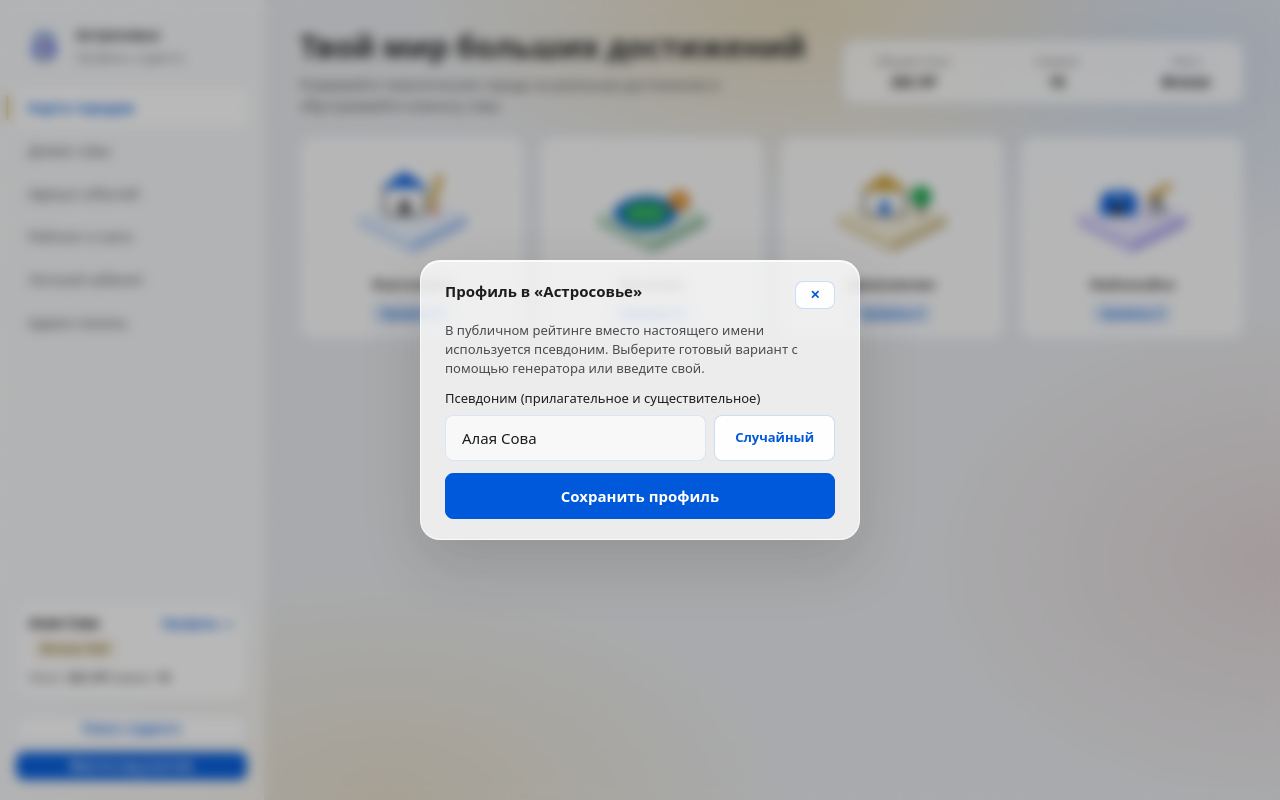
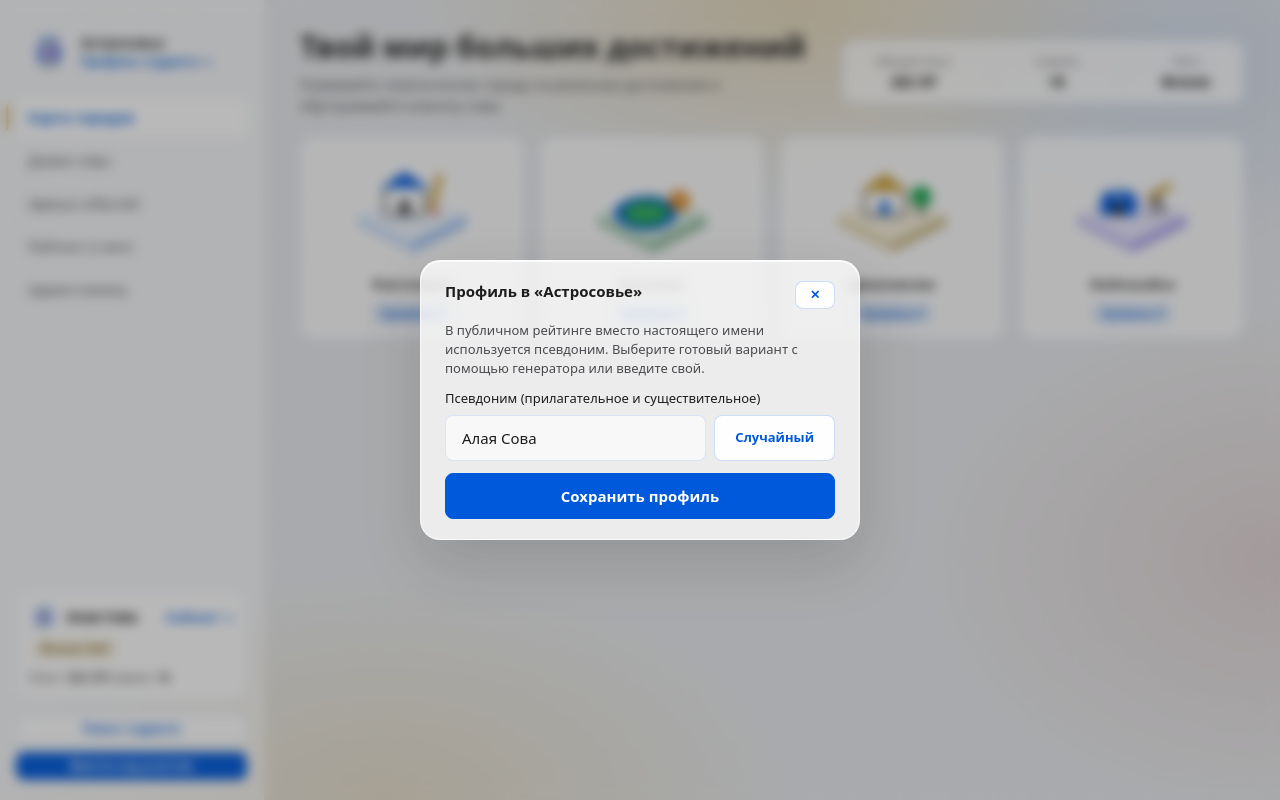
Before and after one commit to segn1s/command1, a website with bundled scripts: page public/index.html in a window 1280 px wide. Built offline with nearby package versions, Linux system fonts and the light colour scheme.

Commit message:
Open profile cabinet from owl avatar and remove duplicate sidebar nav item

```diff
--- a/public/css/styles.css
+++ b/public/css/styles.css
@@ -271,8 +271,9 @@ h3 {
 }
 
 .avatar-btn {
-  width: 36px;
-  height: 36px;
+  width: 38px;
+  height: 38px;
+  padding: 3px;
   border-radius: 50%;
   border: 1px solid rgb(var(--brand-rgb) / 0.25);
   background: var(--brand-50);
@@ -284,6 +285,19 @@ h3 {
   align-items: center;
   justify-content: center;
   flex-shrink: 0;
+  overflow: hidden;
+  transition: transform 0.15s ease, border-color 0.15s ease;
+}
+
+.avatar-btn:hover {
+  border-color: var(--brand);
+  transform: translateY(-1px);
+}
+
+.avatar-owl-img {
+  width: 100%;
+  height: 100%;
+  object-fit: contain;
 }
 
 .avatar-btn:focus-visible,
@@ -1885,7 +1899,27 @@ select:focus-visible {
     display: flex;
     align-items: center;
     gap: 10px;
-    padding: 4px 6px;
+    width: 100%;
+    padding: 8px 10px;
+    border-radius: var(--radius-control);
+    border: 1px solid transparent;
+    background: transparent;
+    text-align: left;
+    cursor: pointer;
+    transition: background 0.15s ease, border-color 0.15s ease;
+  }
+
+  .sidebar-brand:hover,
+  .sidebar-brand.is-active {
+    background: rgb(var(--white-rgb) / 0.85);
+    border-color: rgb(var(--brand-rgb) / 0.25);
+  }
+
+  .sidebar-brand-text {
+    display: flex;
+    flex-direction: column;
+    gap: 1px;
+    min-width: 0;
   }
 
   .sidebar-owl-img {
@@ -1897,7 +1931,8 @@ select:focus-visible {
 
   .sidebar-sub {
     font-size: 12px;
-    color: var(--text-muted);
+    font-weight: 600;
+    color: var(--brand);
   }
 
   .sidebar-nav {
@@ -1954,7 +1989,8 @@ select:focus-visible {
     transition: border-color 0.15s ease, background 0.15s ease;
   }
 
-  .sidebar-user-card:hover {
+  .sidebar-user-card:hover,
+  .sidebar-user-card.is-active {
     background: var(--white);
     border-color: var(--brand);
   }
@@ -1973,6 +2009,23 @@ select:focus-visible {
     justify-content: space-between;
     width: 100%;
     gap: 6px;
+  }
+
+  .sidebar-profile-identity {
+    display: flex;
+    align-items: center;
+    gap: 8px;
+    min-width: 0;
+  }
+
+  .sidebar-user-owl {
+    width: 30px;
+    height: 30px;
+    object-fit: contain;
+    flex-shrink: 0;
+    border-radius: 50%;
+    background: var(--brand-50);
+    padding: 2px;
   }
 
   .sidebar-profile-arrow {
--- a/public/index.html
+++ b/public/index.html
@@ -10,28 +10,30 @@
   <div class="desktop-backdrop">
     <!-- БОКОВАЯ ПАНЕЛЬ ДЛЯ ПК -->
     <aside class="desktop-sidebar" aria-label="Навигация для компьютера">
-      <div class="sidebar-brand">
-        <img id="sidebar-owl-img" src="/assets/owls/owl-welcome-cap.svg" class="sidebar-owl-img" alt="Астросовье" />
-        <div>
+      <button id="btn-sidebar-brand-profile" class="sidebar-brand" type="button" title="Открыть личный кабинет студента" aria-label="Открыть личный кабинет студента">
+        <img id="sidebar-owl-img" src="/assets/owls/owl-welcome-cap.svg" class="sidebar-owl-img" alt="Аватар совы" />
+        <div class="sidebar-brand-text">
           <div class="brand-name">Астросовье</div>
-          <span class="sidebar-sub">Профиль студента</span>
+          <span class="sidebar-sub">Профиль студента →</span>
         </div>
-      </div>
+      </button>
 
       <nav class="sidebar-nav">
         <button class="nav-link active" data-nav="home" type="button">Карта городов</button>
         <button class="nav-link" data-nav="owl" type="button">Домик совы</button>
         <button class="nav-link" data-nav="calendar" type="button">Афиша событий</button>
         <button class="nav-link" data-nav="rating" type="button">Рейтинг и лиги</button>
-        <button class="nav-link" data-nav="profile" type="button">Личный кабинет</button>
         <button id="btn-sidebar-admin" class="nav-link" type="button">Админ-панель</button>
       </nav>
 
       <button id="btn-sidebar-profile" class="card sidebar-user-card" type="button" title="Открыть личный кабинет">
         <div class="sidebar-user-top">
           <div class="sidebar-profile-row">
-            <strong id="sidebar-nickname">Алая Сова</strong>
-            <span class="sidebar-profile-arrow">Профиль →</span>
+            <div class="sidebar-profile-identity">
+              <img id="sidebar-user-owl-img" src="/assets/owls/owl-cozy-mug.svg" class="sidebar-user-owl" alt="Сова профиля" />
+              <strong id="sidebar-nickname">Алая Сова</strong>
+            </div>
+            <span class="sidebar-profile-arrow">Кабинет →</span>
           </div>
           <span id="sidebar-league" class="pill pill-now">Bronze Owl</span>
         </div>
@@ -63,8 +65,8 @@
               </svg>
               <span>Поиск</span>
             </button>
-            <button id="btn-open-profile" class="avatar-btn" type="button" aria-label="Личный кабинет">
-              <span id="home-avatar-initials">АС</span>
+            <button id="btn-open-profile" class="avatar-btn" type="button" title="Личный кабинет студента" aria-label="Личный кабинет">
+              <img id="home-avatar-owl" class="avatar-owl-img" src="/assets/owls/owl-cozy-mug.svg" alt="Профиль" />
             </button>
           </div>
         </header>
--- a/public/js/app.js
+++ b/public/js/app.js
@@ -268,6 +268,10 @@ function navigateTo(screenId) {
   });
   const adminBtn = document.getElementById('btn-sidebar-admin');
   if (adminBtn) adminBtn.classList.toggle('active', screenId === 'admin');
+  const brandProfileBtn = document.getElementById('btn-sidebar-brand-profile');
+  if (brandProfileBtn) brandProfileBtn.classList.toggle('is-active', screenId === 'profile');
+  const userCardBtn = document.getElementById('btn-sidebar-profile');
+  if (userCardBtn) userCardBtn.classList.toggle('is-active', screenId === 'profile');
   renderAll();
 }
 
@@ -373,6 +377,7 @@ function getEquippedOwlFile() {
 function renderSidebar() {
   const totalAP = getTotalAP();
   const league = getLeagueByAP(totalAP);
+  const owlFile = getEquippedOwlFile();
   const nickEl = document.getElementById('sidebar-nickname');
   if (!nickEl) return;
   nickEl.textContent = state.profile.nickname;
@@ -380,13 +385,16 @@ function renderSidebar() {
   document.getElementById('sidebar-coins').textContent = String(getCoinsBalance());
   document.getElementById('sidebar-league').textContent = league.name;
   const sideOwl = document.getElementById('sidebar-owl-img');
-  if (sideOwl) sideOwl.src = getEquippedOwlFile();
+  if (sideOwl) sideOwl.src = owlFile;
+  const userOwl = document.getElementById('sidebar-user-owl-img');
+  if (userOwl) userOwl.src = owlFile;
 }
 
 function renderHome() {
   const totalAP = getTotalAP();
   const league = getLeagueByAP(totalAP);
-  document.getElementById('home-avatar-initials').textContent = getInitials(state.profile.nickname);
+  const homeOwl = document.getElementById('home-avatar-owl');
+  if (homeOwl) homeOwl.src = getEquippedOwlFile();
   document.getElementById('home-total-xp').textContent = `${totalAP} XP`;
   document.getElementById('home-total-coins').textContent = String(getCoinsBalance());
   document.getElementById('home-league-short').textContent = league.name.replace(' Owl', '');
@@ -997,7 +1005,8 @@ function init() {
     btn.addEventListener('click', () => navigateTo(btn.dataset.nav));
   });
 
-  // Кликабельный профиль в боковой панели и на главном экране
+  // Кликабельный профиль (с аватаркой совы) в боковой панели и на главном экране
+  document.getElementById('btn-sidebar-brand-profile').addEventListener('click', () => navigateTo('profile'));
   document.getElementById('btn-sidebar-profile').addEventListener('click', () => navigateTo('profile'));
   document.getElementById('btn-home-quick-profile').addEventListener('click', () => navigateTo('profile'));
   document.getElementById('btn-open-profile').addEventListener('click', () => navigateTo('profile'));
```
